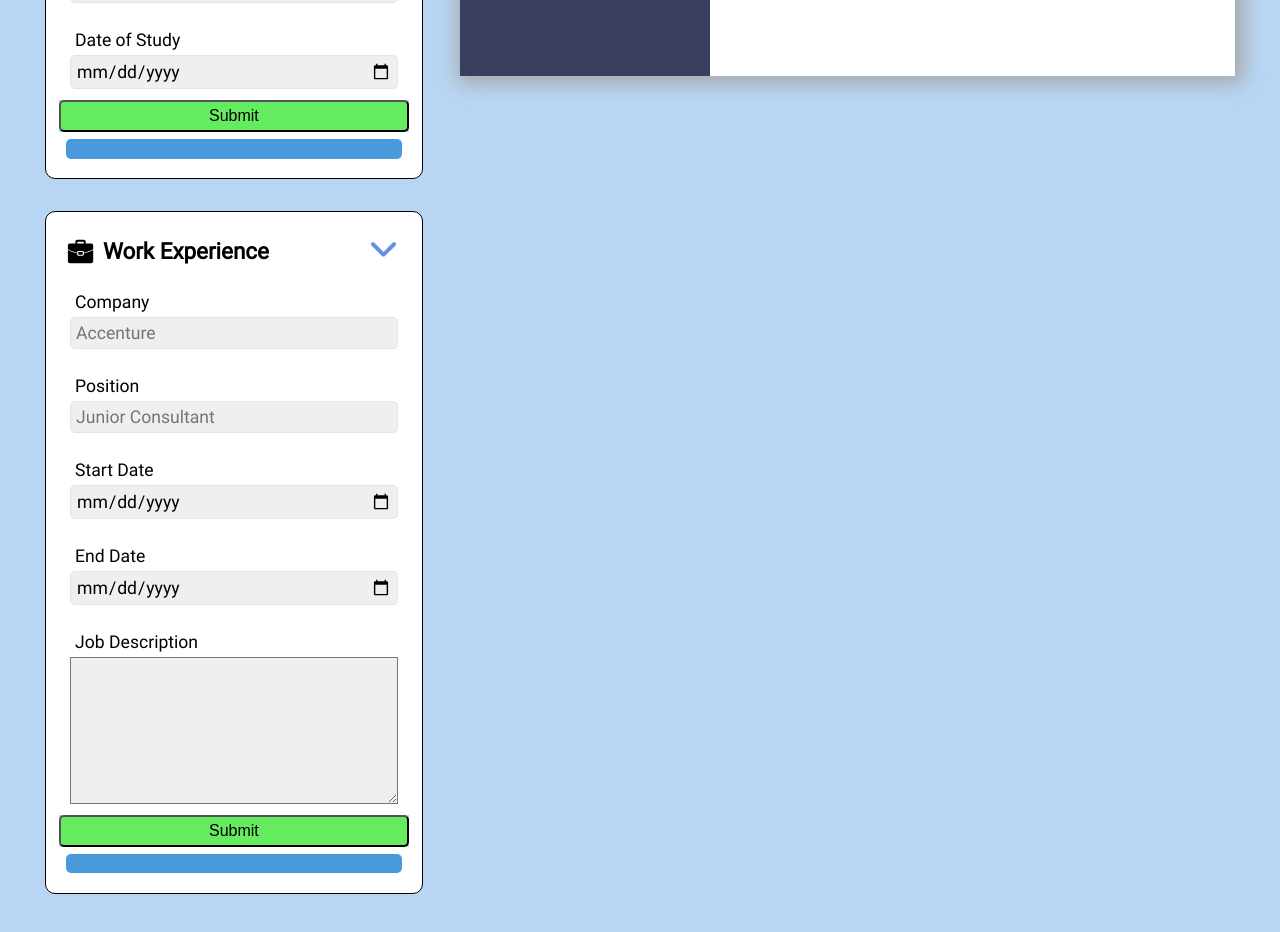
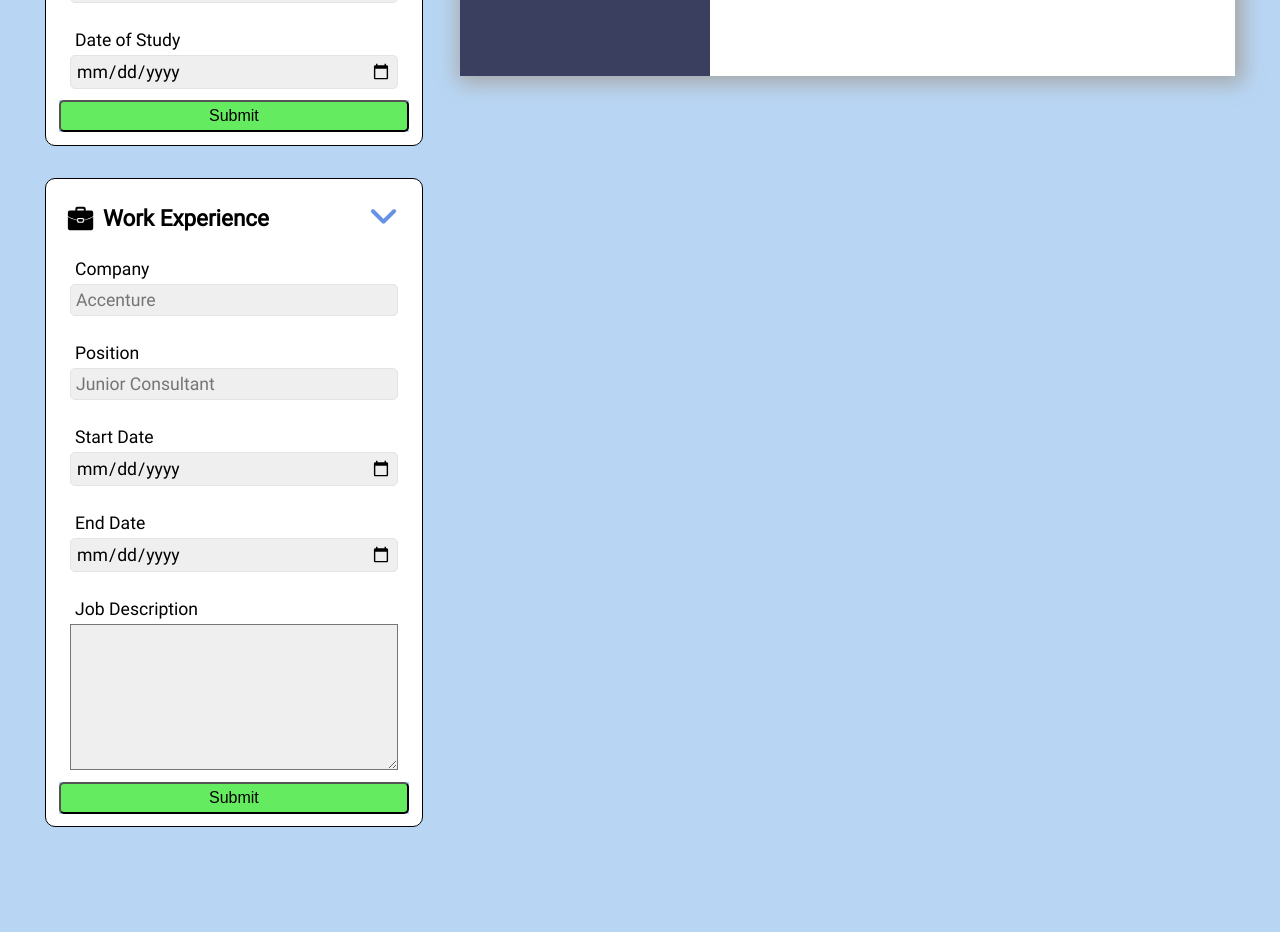
Before and after one commit to dayercher005/CV-Application, a React (Vite) app: page / in a window 1280 px wide. Shown: the part 1020-1952 px from the top of the page. After the commit the page ends 1887 px from the top, so only its background shows below. Built offline with nearby package versions, Linux system fonts and the light colour scheme.

Commit message:
Debugging

```diff
--- a/src/components/education.jsx
+++ b/src/components/education.jsx
@@ -14,11 +14,7 @@ function EducationSection({sendEducationSectionDetails}) {
         date: "",
     })
 
-    const [educationSectionList, setEducationSectionList] = useState([{
-        school: "",
-        course: "",
-        date: "",
-    }]);
+    const [educationSectionList, setEducationSectionList] = useState([]);
 
     const Toggle = () => {
         setToggleDropdown(!toggleDropdown);
--- a/src/components/practical.jsx
+++ b/src/components/practical.jsx
@@ -5,13 +5,7 @@ import "../styles/Sections.css";
 
 function PracticalSection({sendPracticalSectionDetails}) {
 
-    const [practicalSectionList, setPracticalSectionList] = useState([{
-        company : "",
-        position: "",
-        startDate: "",
-        endDate: "",
-        description: ""
-    }]);
+    const [practicalSectionList, setPracticalSectionList] = useState([]);
 
     const [section, setSection] = useState({
         company : "",
```
